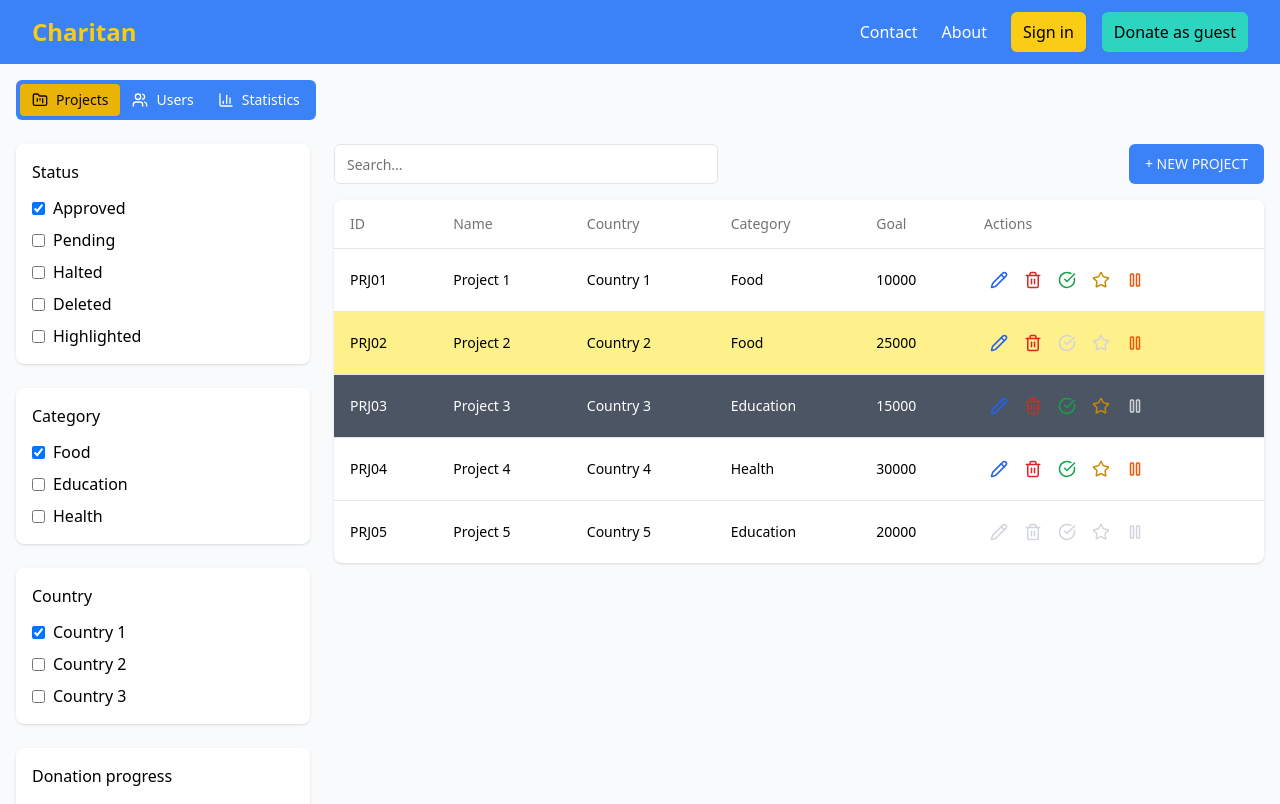
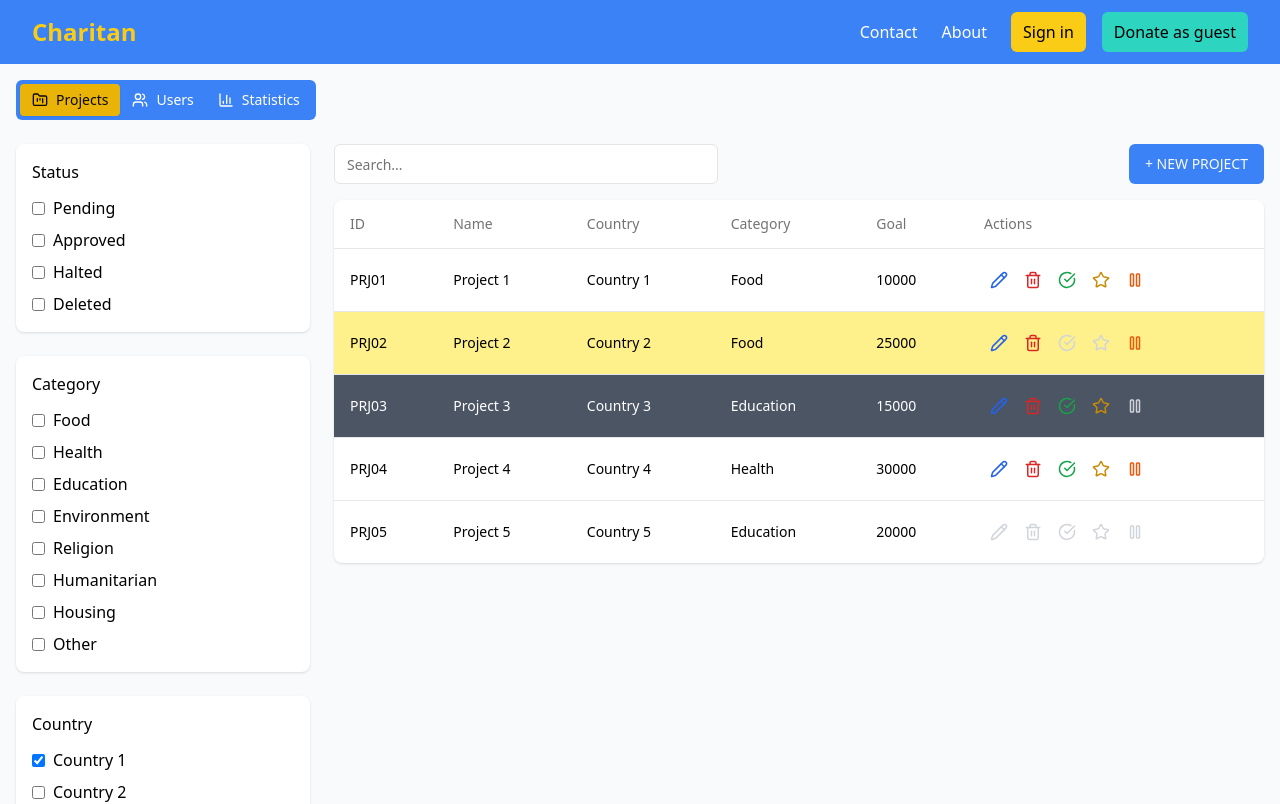
Before and after one commit to EEET2582-Squad-Phoenix/FE-Team-B, a Next.js app: page / in a window 1280 px wide. Shown: the top 804 px of the page. Built offline with nearby package versions, Linux system fonts and the light colour scheme.

Commit message:
Add status & category filter

```diff
--- a/src/components/projects/ProjectsPage.tsx
+++ b/src/components/projects/ProjectsPage.tsx
@@ -5,17 +5,24 @@ import { Input } from "@/components/ui/input";
 import { Button } from "@/components/ui/button";
 import ProjectsTable from "./ProjectsTable";
 import { useDispatch, useSelector } from "react-redux";
-import { Project } from "@/types/Project";
+import { Project, ProjectCategory, ProjectStatus } from "@/types/Project";
 import { ProjectModal } from "./ProjectModal";
 import { addProject } from "@/lib/features/projects/projectsSlice";
 import { v4 as uuidv4 } from "uuid";
 import { filteredProjectsSelector } from "@/lib/features/projects/selectors";
+import { setCategory, setStatus } from "@/lib/features/projects/filtersSlice";
+import StatusFilter from "../table/StatusFilter";
+import CategoryFilter from "../table/CategoryFilter";
 
 const ProjectsPage = () => {
   const projectList = useSelector(filteredProjectsSelector);
   const dispatch = useDispatch();
 
   const [isModalOpen, setIsModalOpen] = useState(false);
+  const [selectedCategories, setSelectedCategories] = useState<
+    ProjectCategory[]
+  >([]);
+  const [selectedStatuses, setSelectedStatuses] = useState<ProjectStatus[]>([]);
 
   const addNewProjectHandler = () => {
     setIsModalOpen(true);
@@ -35,53 +42,28 @@ const ProjectsPage = () => {
     setIsModalOpen(false);
   };
 
+  const handleCategoryChange = (categories: ProjectCategory[]) => {
+    setSelectedCategories(categories);
+    dispatch(setCategory(categories));
+  };
+
+  const handleStatusChange = (statuses: ProjectStatus[]) => {
+    setSelectedStatuses(statuses);
+    dispatch(setStatus(statuses));
+  };
+
   return (
     <div className="grid grid-cols-1 md:grid-cols-4 gap-6 mt-6">
       {/* Left Sidebar */}
       <div className="space-y-6">
-        <div className="bg-white p-4 rounded-lg shadow">
-          <h3 className="font-medium mb-3">Status</h3>
-          <div className="space-y-2">
-            <label className="flex items-center space-x-2">
-              <input type="checkbox" defaultChecked />
-              <span>Approved</span>
-            </label>
-            <label className="flex items-center space-x-2">
-              <input type="checkbox" />
-              <span>Pending</span>
-            </label>
-            <label className="flex items-center space-x-2">
-              <input type="checkbox" />
-              <span>Halted</span>
-            </label>
-            <label className="flex items-center space-x-2">
-              <input type="checkbox" />
-              <span>Deleted</span>
-            </label>
-            <label className="flex items-center space-x-2">
-              <input type="checkbox" />
-              <span>Highlighted</span>
-            </label>
-          </div>
-        </div>
-
-        <div className="bg-white p-4 rounded-lg shadow">
-          <h3 className="font-medium mb-3">Category</h3>
-          <div className="space-y-2">
-            <label className="flex items-center space-x-2">
-              <input type="checkbox" defaultChecked />
-              <span>Food</span>
-            </label>
-            <label className="flex items-center space-x-2">
-              <input type="checkbox" />
-              <span>Education</span>
-            </label>
-            <label className="flex items-center space-x-2">
-              <input type="checkbox" />
-              <span>Health</span>
-            </label>
-          </div>
-        </div>
+        <StatusFilter
+          onStatusChange={handleStatusChange}
+          selectedStatuses={selectedStatuses}
+        />
+        <CategoryFilter
+          onCategoryChange={handleCategoryChange}
+          selectedCategories={selectedCategories}
+        />
 
         <div className="bg-white p-4 rounded-lg shadow">
           <h3 className="font-medium mb-3">Country</h3>
--- /dev/null
+++ b/src/components/table/CategoryFilter.tsx
@@ -0,0 +1,34 @@
+import React from 'react';
+import { ProjectCategory, ProjectCategories } from '@/types/Project';
+
+interface CategoryFilterProps {
+  onCategoryChange: (category: ProjectCategory[]) => void;
+  selectedCategories: ProjectCategory[];
+}
+
+const CategoryFilter: React.FC<CategoryFilterProps> = ({ onCategoryChange, selectedCategories }) => {
+  return (
+    <div className="bg-white p-4 rounded-lg shadow">
+      <h3 className="font-medium mb-3">Category</h3>
+      <div className="space-y-2">
+        {ProjectCategories.map((category) => (
+          <label key={category} className="flex items-center space-x-2">
+            <input
+              type="checkbox"
+              checked={selectedCategories.includes(category)}
+              onChange={(e) => {
+                const updatedCategories = e.target.checked
+                  ? [...selectedCategories, category]
+                  : selectedCategories.filter((c) => c !== category);
+                onCategoryChange(updatedCategories);
+              }}
+            />
+            <span>{category}</span>
+          </label>
+        ))}
+      </div>
+    </div>
+  );
+};
+
+export default CategoryFilter;
--- /dev/null
+++ b/src/components/table/StatusFilter.tsx
@@ -0,0 +1,44 @@
+import React from "react";
+import { ProjectStatus } from "@/types/Project";
+
+interface StatusFilterProps {
+  onStatusChange: (status: ProjectStatus[]) => void;
+  selectedStatuses: ProjectStatus[];
+}
+
+const StatusFilter: React.FC<StatusFilterProps> = ({
+  onStatusChange,
+  selectedStatuses,
+}) => {
+  const statuses: ProjectStatus[] = [
+    "Pending",
+    "Approved",
+    "Halted",
+    "Deleted",
+  ];
+
+  return (
+    <div className="bg-white p-4 rounded-lg shadow">
+      <h3 className="font-medium mb-3">Status</h3>
+      <div className="space-y-2">
+        {statuses.map((status) => (
+          <label key={status} className="flex items-center space-x-2">
+            <input
+              type="checkbox"
+              checked={selectedStatuses.includes(status)}
+              onChange={(e) => {
+                const updatedStatuses = e.target.checked
+                  ? [...selectedStatuses, status]
+                  : selectedStatuses.filter((s) => s !== status);
+                onStatusChange(updatedStatuses);
+              }}
+            />
+            <span>{status}</span>
+          </label>
+        ))}
+      </div>
+    </div>
+  );
+};
+
+export default StatusFilter;
```
